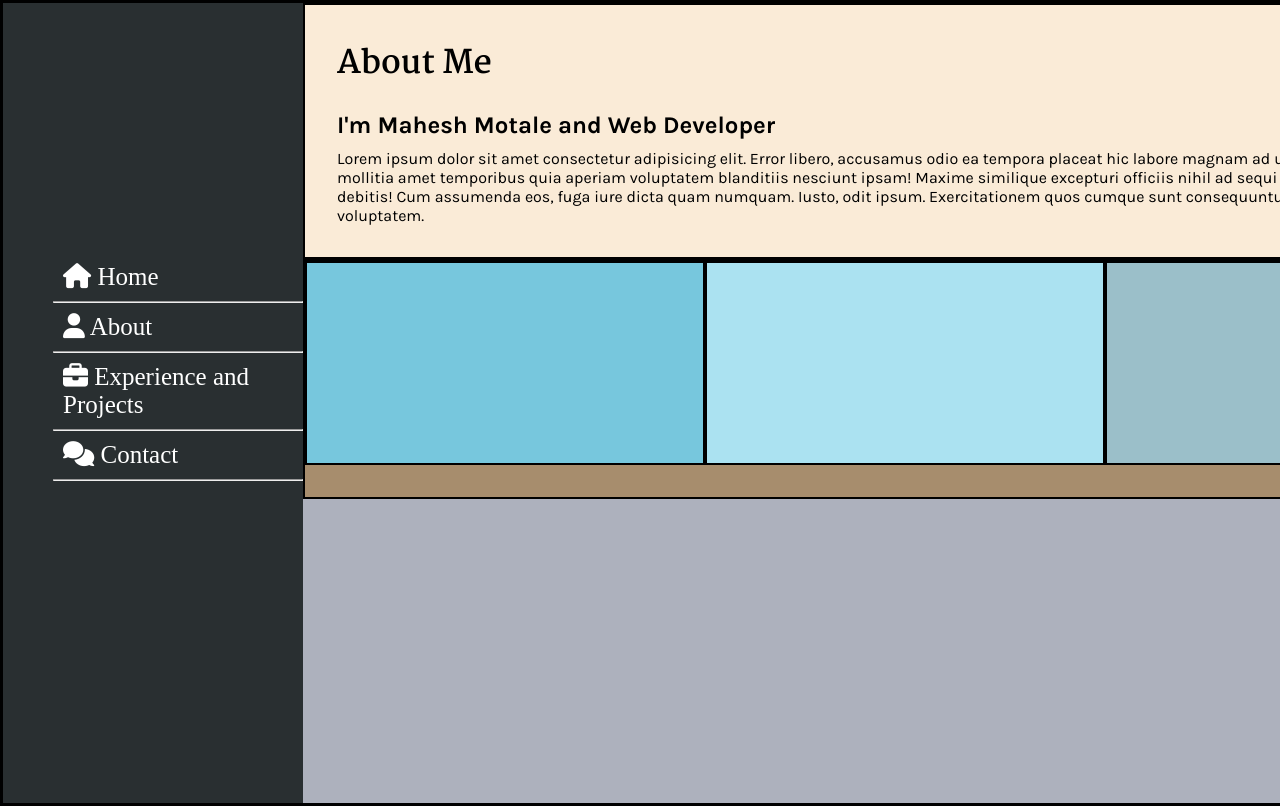
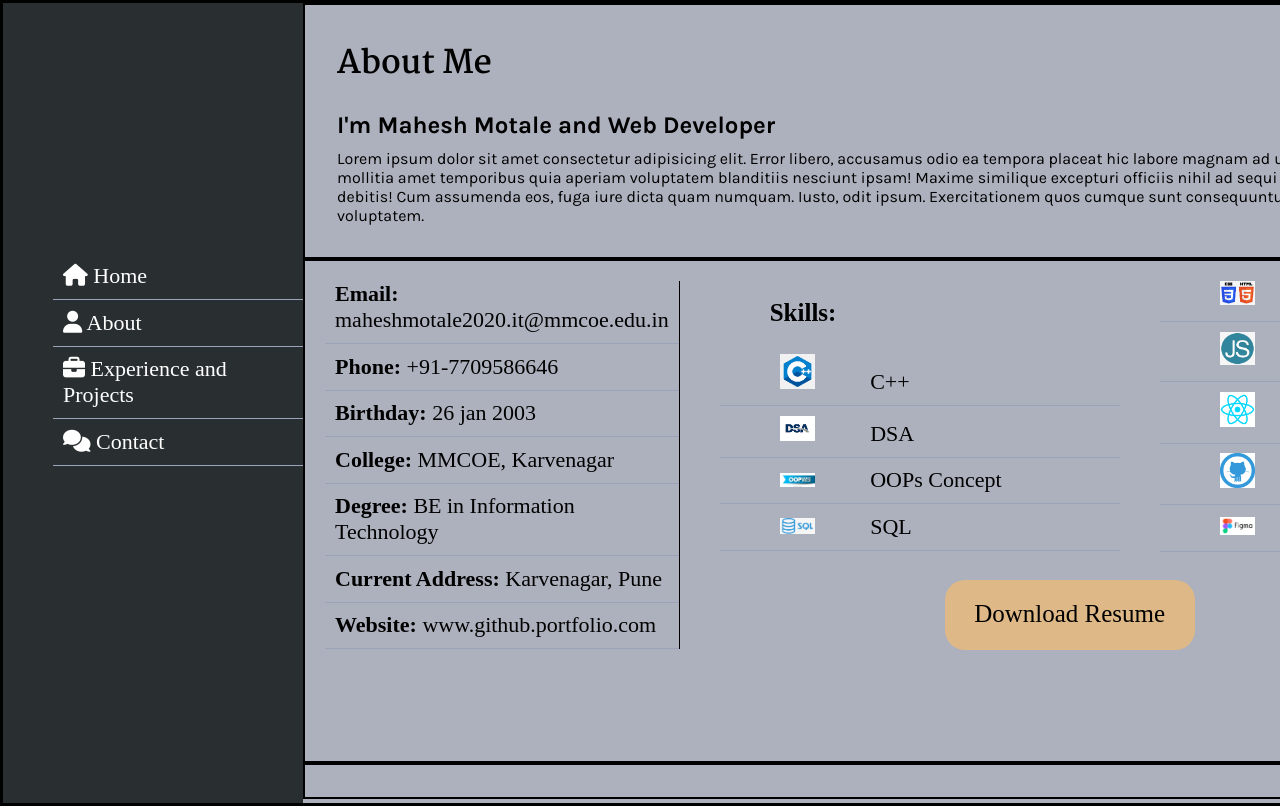
Before and after one commit to Mahesh-Motale77/Portfolio_Website_1, a plain HTML site: page about.html in a window 1280 px wide. Shown: the top 806 px of the page. Drawn offline with Linux system fonts and the light colour scheme.

Commit message:
Adding files with changes 5

```diff
--- a/about.css
+++ b/about.css
@@ -32,10 +32,6 @@
     justify-content: space-between;
 }
 
-li{
-    margin: 10px;
-    color: white;
-}
 
 a{
     text-decoration: none;
@@ -55,7 +51,7 @@ a{
     width: auto;
     height: auto;
     padding: 2em;
-    background-color: antiquewhite;
+    background-color: #ADB1BD;
 }
 
 .about-me-text{
@@ -80,34 +76,81 @@ a{
 .social-class{
     border: 2px solid black;
     width: 75em;
-    height: 200px;
-    background-color: antiquewhite;
+    height: 500px;
+    background-color: #ADB1BD;
     display: flex;
-    justify-content: space-around;
+    justify-content: space-between;
 }
 
 .bio1{
-    border: 2px solid black;
+    /* border: 2px solid black; */
     width: 25em;
-    height: 200px;
-    background-color: rgb(119, 199, 221);
+    height: 300px;
+    background-color: #ADB1BD;
+    padding: 10px 20px;
 }
+
+.bio1-list{
+    text-decoration: none;
+    list-style: none;
+    color: black;
+    font-size: 20px;
+    border-right: 1px solid black;
+}
+
+.skill-name{
+    font-size: 25px;
+    margin: 1.1em 2em;
+}
+
+.skill-list{
+
+}
+
+li{
+    margin: 10px;
+    list-style: none;
+    font-size: 22px;
+}
+
+img{
+    width: 35px;
+    margin: 0px 50px;
+}
+
 .bio2{
-    border: 2px solid black;
+    /* border: 2px solid black; */
     width: 25em;
-    height: 200px;
-    background-color: rgb(171, 226, 241);
+    /* background-color: rgb(171, 226, 241); */
+    padding: 10px 20px;
 }
 .bio3{
-    border: 2px solid black;
+    /* border: 2px solid black; */
     width: 25em;
-    height: 200px;
-    background-color: rgb(155, 191, 201);
+    /* background-color: rgb(155, 191, 201);     */
+    padding: 10px 20px;
 }
 
 .education-class{
     border: 2px solid black;
     width: 75em;
     height: 2em;
-    background-color: rgb(167, 141, 109);
+    background-color: #ADB1BD;
 }
+
+hr{
+    background-color: rgb(155, 163, 186);
+    border: none;
+    height: 0.5px
+}
+
+.cv-button{
+    height: 2em;
+    width: 10em;
+    border-radius: 20px;
+    background-color: burlywood;
+    text-align: center;
+    margin: 30px 20px 0px 9em;
+    padding-top: 20px;
+    font-size: 25px;
+}
--- a/about.html
+++ b/about.html
@@ -13,7 +13,7 @@
         <div class="nav-bar">
             <div class="nav-content-div">
                 <ul class="nav-content">
-                    <li> <a href="#"> <i class="fa fa-home"></i> Home </a> </li> <hr>
+                    <li> <a href="/index.html"> <i class="fa fa-home"></i> Home </a> </li> <hr>
                     <li> <a href="#"> <i class="fa fa-user"></i> About </a> </li> <hr>
                     <li> <a href="#"> <i class="fa fa-briefcase"></i> Experience and Projects </a> </li> <hr>
                     <li> <a href="#"> <i class="fa fa-comments"></i> Contact </a> </li> <hr>
@@ -38,15 +38,44 @@
 
             <div class="social-class">
                 <div class="bio1">
-
+                    <ul class="bio1-list">
+                    <li><b>Email: </b> maheshmotale2020.it@mmcoe.edu.in</li> <hr>
+                    <li><b>Phone: </b> +91-7709586646</li> <hr>
+                    <li><b>Birthday: </b> 26 jan 2003</li> <hr>
+                    <li><b>College: </b> MMCOE, Karvenagar</li> <hr>
+                    <li><b>Degree:</b> BE in Information Technology</li> <hr>
+                    <li><b>Current Address:</b> Karvenagar, Pune</li> <hr>
+                    <li><b>Website: </b> www.github.portfolio.com</li> <hr>
+                </ul>
                 </div>
                 <div class="bio2">
-
+                    <h3 class="skill-name">Skills:</h3>
+                    <div class="skills-section">
+                        <ul class="skill-list">
+                            <li> <img src="/images/c++.png" alt=""> C++ </li> <hr>
+                            <li>  <img src="/images/dsa.png" alt=""> DSA </li> <hr>
+                            <li>  <img src="/images/oops.jpeg" alt=""> OOPs Concept  </li> <hr>
+                            <li>  <img src="/images/sql.png" alt=""> SQL </li> <hr>
+                        </ul>
+                    </div>
+                    <div class="cv-button">Download Resume</div>
                 </div>
                 <div class="bio3">
+                    <div class="skills-section">
+                        <ul class="skill-list">
+                            <li>  <img src="/images/html-css.png" alt=""> HTML & CSS </li> <hr>
+                            <li>  <img src="/images/javascript.jpeg" alt=""> JavaScript </li> <hr>
+                            <li>  <img src="/images/react.png" alt=""> React </li> <hr>
+                            <li>  <img src="/images/git-github.png" alt=""> Git & Github </li> <hr>
+                            <li>  <img src="/images/figma.png" alt=""> Figma </li> <hr>
+                        </ul>
+                    </div>
 
                 </div>
             </div>
+
+
+
 
             <div class="education-class">
 
```
Also changed, not shown: images/c++.png (added), images/dsa.png (added), images/figma.png (added), images/git-github.png (added), images/html-css.png (added), images/javascript.jpeg (added), images/oops.jpeg (added), images/react.png (added), images/sql.png (added).
